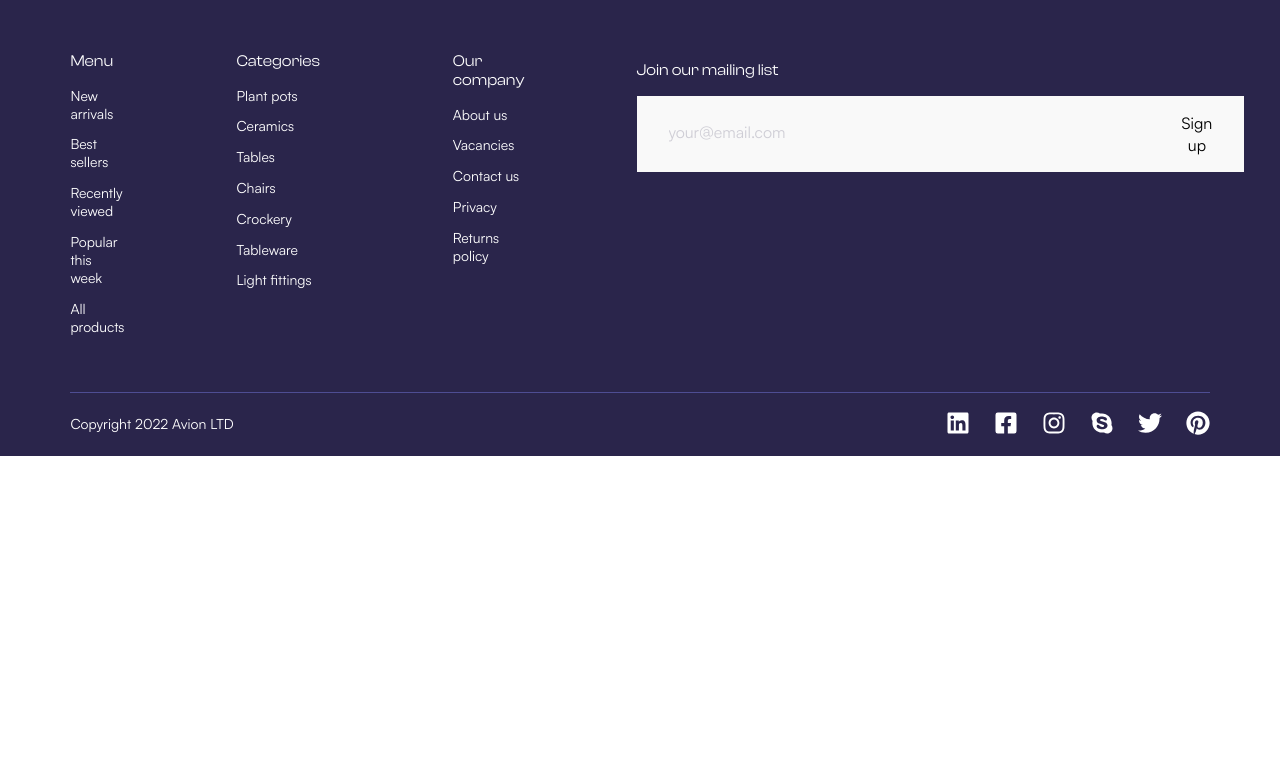
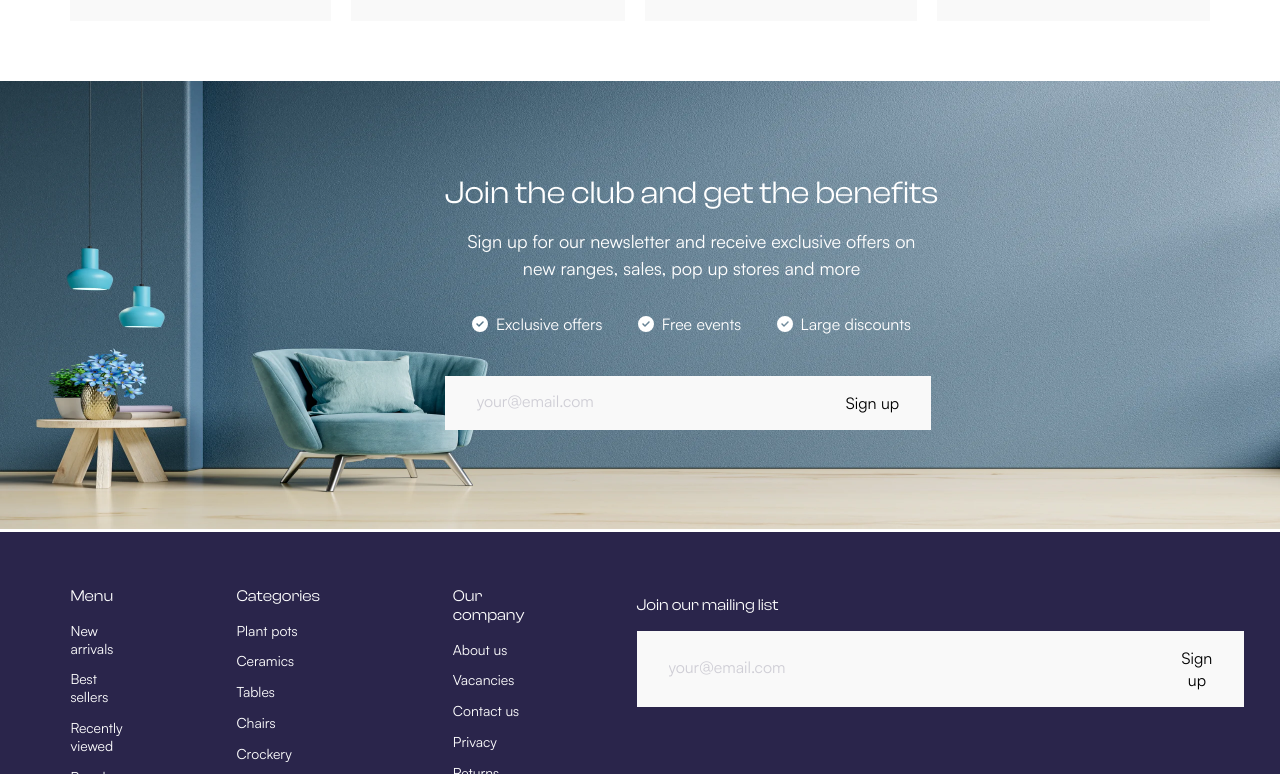
Before and after one commit to mthanh2209/javascript-course, a website built with Parcel: page javascript-practice/src/pages/detail.html in a window 1280 px wide. Shown: the part 2026-2800 px from the top of the page. Before the commit the page ends 2482 px from the top, so only its background shows below. Built offline with nearby package versions, Linux system fonts and the light colour scheme; data requests are answered from the project's data file.

Commit message:
feat: add benefit section for detail page

```diff
--- a/javascript-practice/src/pages/detail.html
+++ b/javascript-practice/src/pages/detail.html
@@ -111,6 +111,37 @@
 			</ul>
 		</section>
 		<!-- END INTRO SECTION -->
+
+		<!-- START BENEFIT SECTION -->
+		<section class="benefit">
+			<img class="benefit-img" src="../assets/images/benefit-img.png" alt="img for benefit section" />
+			<div class="benefit-content">
+				<h3 class="benefit-title">Join the club and get the benefits</h3>
+				<p class="benefit-desc">
+					Sign up for our newsletter and receive exclusive offers on new
+					ranges, sales, pop up stores and more
+				</p>
+				<ul class="benefit-list">
+					<li class="benefit-item">
+						<img src="../assets/icons/checkmark-filled.svg" alt="icon check" />
+						<p class="item-text">Exclusive offers</p>
+					</li>
+					<li class="benefit-item">
+						<img src="../assets/icons/checkmark-filled.svg" alt="icon check" />
+						<p class="item-text">Free events</p>
+					</li>
+					<li class="benefit-item">
+						<img src="../assets/icons/checkmark-filled.svg" alt="icon check" />
+						<p class="item-text">Large discounts</p>
+					</li>
+				</ul>
+				<div class="benefit-register">
+					<input class="benefit-input" type="text" placeholder="your@email.com" />
+					<button class="btn secondary-btn">Sign up</button>
+				</div>
+			</div>
+		</section>
+		<!-- END BENEFIT SECTION -->
 	</main>
 
 	<!-- START FOOTER SECTION -->
--- a/javascript-practice/src/styles/sections/detail.css
+++ b/javascript-practice/src/styles/sections/detail.css
@@ -2,6 +2,7 @@
 	display: flex;
 	flex-direction: column;
 	gap: 4rem;
+	margin-top: 1.5rem;
 }
 
 .detail-img {
@@ -51,7 +52,8 @@
 	line-height: 140%;
 }
 
-.dimension-text:nth-child(2), .dimension-number:nth-child(2) {
+.dimension-text:nth-child(2),
+.dimension-number:nth-child(2) {
 	padding: 1rem 6.5rem 0;
 }
 
@@ -62,8 +64,9 @@
 	line-height: 150%;
 }
 
-.decrement, .increment{
-	color: var(--Border-Dark, #CAC6DA);
+.decrement,
+.increment {
+	color: var(--Border-Dark, #cac6da);
 	font-family: var(--primary-font);
 	line-height: normal;
 }
@@ -131,7 +134,8 @@
 		margin-bottom: 3.25rem;
 	}
 
-	.dimension-text:nth-child(2), .dimension-number:nth-child(2) {
+	.dimension-text:nth-child(2),
+	.dimension-number:nth-child(2) {
 		padding: 1.4rem 3.6rem 0;
 	}
 
```
